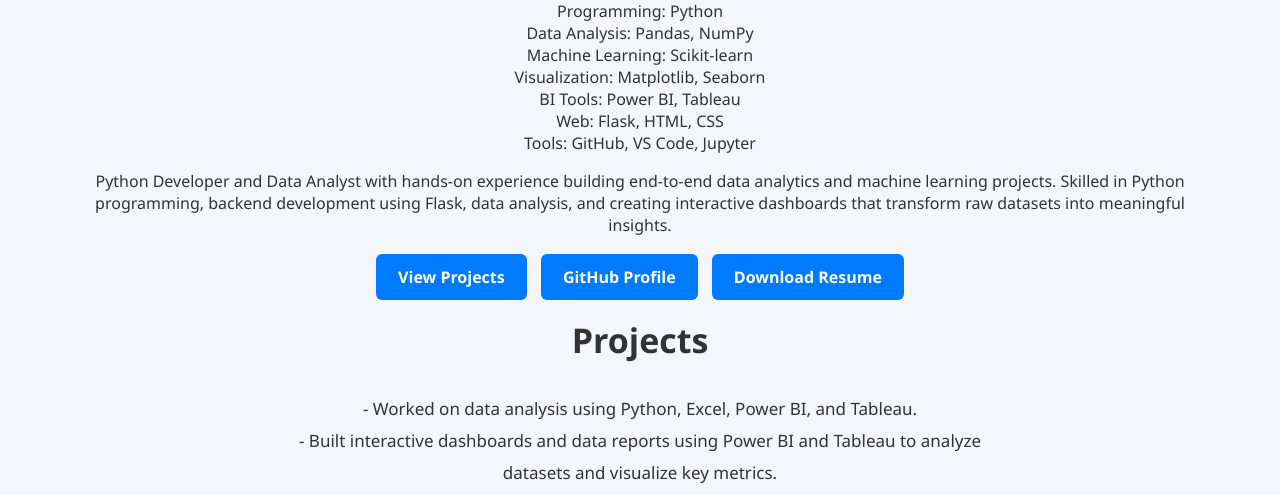
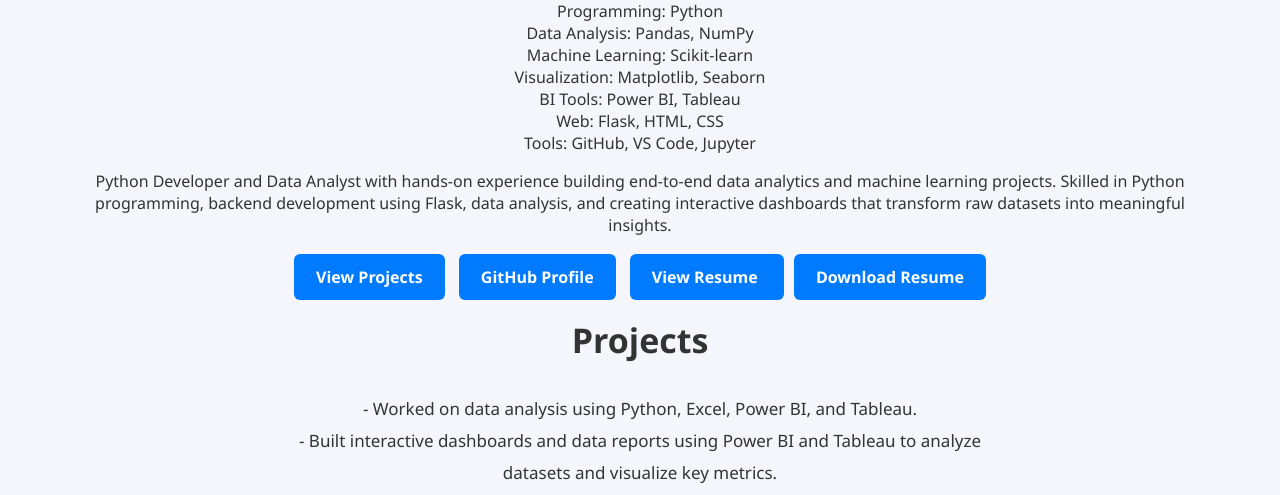
Before and after one commit to aparna190417/Aparna-Portfolio, a Flask app: page / in a window 1280 px wide. Shown: the part 686-1181 px from the top of the page. Run offline with Flask 3, Linux system fonts and the light colour scheme.

Commit message:
Portfolio update

```diff
--- a/app.py
+++ b/app.py
@@ -1,3 +1,4 @@
+import os
 from flask import Flask, render_template
 
 app = Flask(__name__)
@@ -6,17 +7,5 @@ app = Flask(__name__)
 def home():
     return render_template("index.html")
 
-@app.route("/python-projects")
-def python_projects():
-    return render_template("python_projects.html")
-
-@app.route("/certificates")
-def certificates():
-    return render_template("certificates.html")
-
-@app.route("/internship")
-def internship():
-    return render_template("internship.html")
-
 if __name__ == "__main__":
-    app.run(debug=True)
+    app.run(host="0.0.0.0", port=int(os.environ.get("PORT", 5000)))
--- a/templates/index.html
+++ b/templates/index.html
@@ -50,7 +50,13 @@
 
             <a href="https://github.com/aparna190417" class="btn">GitHub Profile</a>
 
-            <a href="{{ url_for('static', filename='Aparna_Patel_Resume.pdf') }}" class="btn">Download Resume</a>
+            <a href="{{ url_for('static', filename='Aparna_Patel_Resume.pdf') }}" class="btn" target="_blank">
+View Resume
+</a>
+
+<a href="{{ url_for('static', filename='Aparna_Patel_Resume.pdf') }}" download class="btn">
+Download Resume
+</a>
 
         </div>
 
```
Also changed, not shown: 2 other files.
